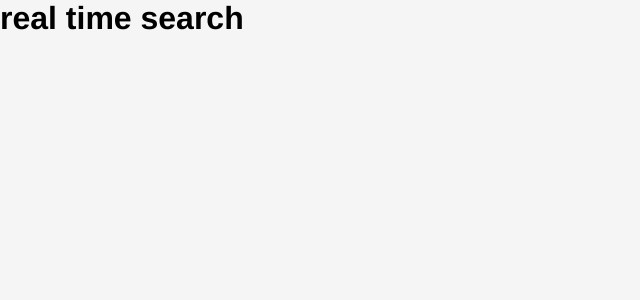
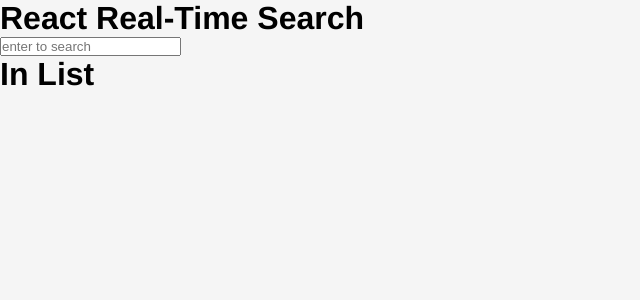
Before and after one commit to gloriading/React-RealTimeSearch, a React (Create React App) app: page / in a window 1280 px wide. Shown: the top 300 px of the page, without its empty margins (0-640 px from the left). Built offline with nearby package versions, Linux system fonts and the light colour scheme.

Commit message:
Add basic components
SearchContainer (Header (Title & InputBox), List)

```diff
--- a/src/App.js
+++ b/src/App.js
@@ -1,12 +1,11 @@
 import React, { Component } from 'react';
 import './App.css';
+import SearchContainer from './components/SearchContainer';
 
 class App extends Component {
   render() {
     return (
-      <div className="App">
-        <h1>real time search</h1>
-      </div>
+      <SearchContainer />
     );
   }
 }
--- /dev/null
+++ b/src/components/Header.js
@@ -0,0 +1,16 @@
+import React, { Component } from 'react';
+import {Title} from './Title';
+import InputBox from './InputBox';
+
+export default class Header extends Component {
+
+  render(){
+    return(
+      <div className="header">
+        <Title />
+        <InputBox />
+      </div>
+
+    )
+  }
+}
--- /dev/null
+++ b/src/components/InputBox.js
@@ -0,0 +1,14 @@
+import React, { Component } from 'react';
+
+export default class InputBox extends Component {
+  render(){
+    return(
+      <div className="input-container">
+        <input
+          className="input-box"
+          type="text"
+          placeholder="enter to search" />
+      </div>
+    )
+  }
+}
--- /dev/null
+++ b/src/components/List.js
@@ -0,0 +1,10 @@
+import React, { Component } from 'react';
+
+export default class List extends Component {
+
+  render(){
+    return(
+      <h1>In List</h1>
+    )
+  }
+}
--- /dev/null
+++ b/src/components/SearchContainer.js
@@ -0,0 +1,15 @@
+import React, { Component } from 'react';
+import Header from './Header';
+import List from './List';
+
+export default class SearchContainer extends Component {
+
+  render(){
+    return(
+      <div>
+        <Header />
+        <List />
+      </div>
+    )
+  }
+}
--- /dev/null
+++ b/src/components/Title.js
@@ -0,0 +1,7 @@
+import React from 'react';
+
+const Title = () => (
+  <h1 className="title">React Real-Time Search</h1>
+)
+
+export {Title};
```
